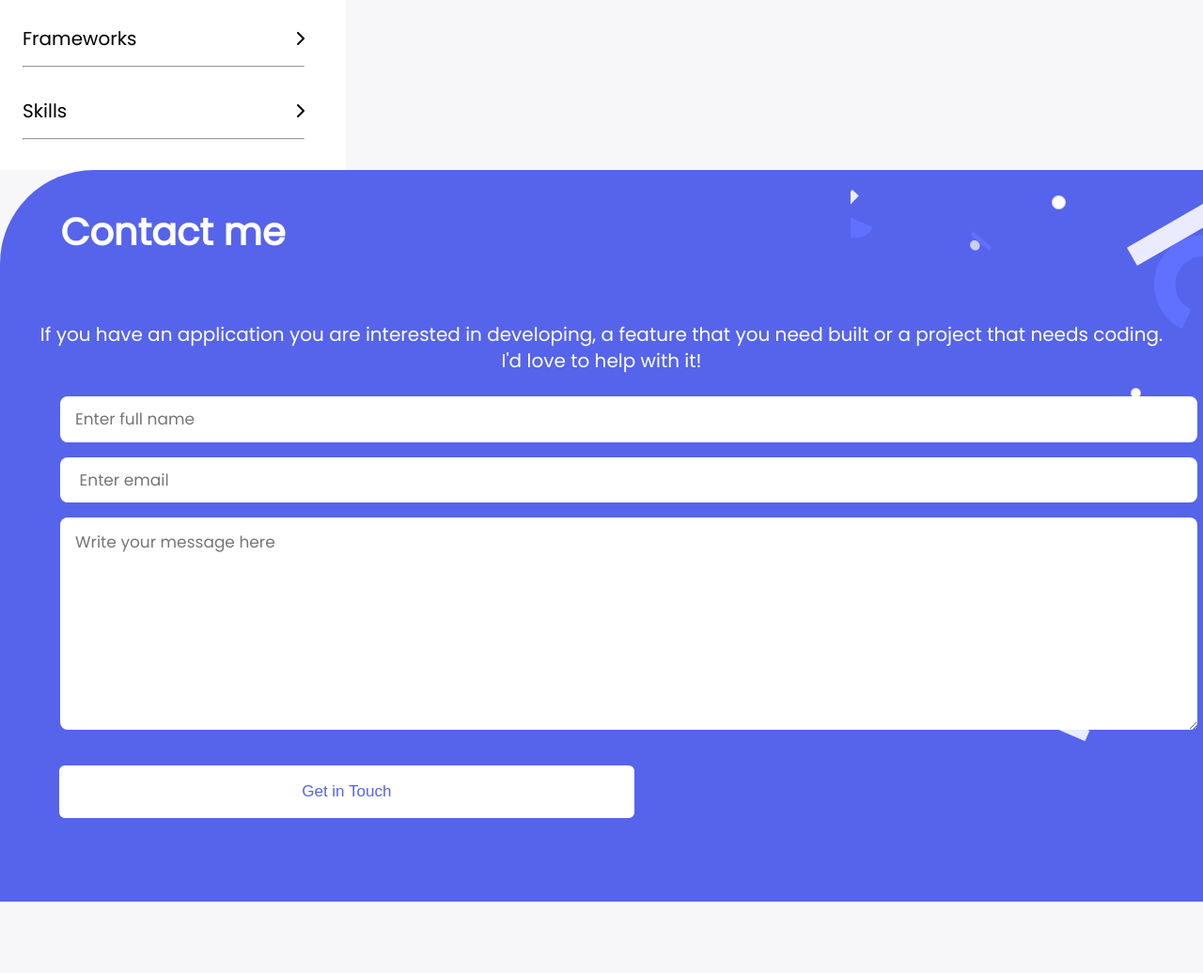
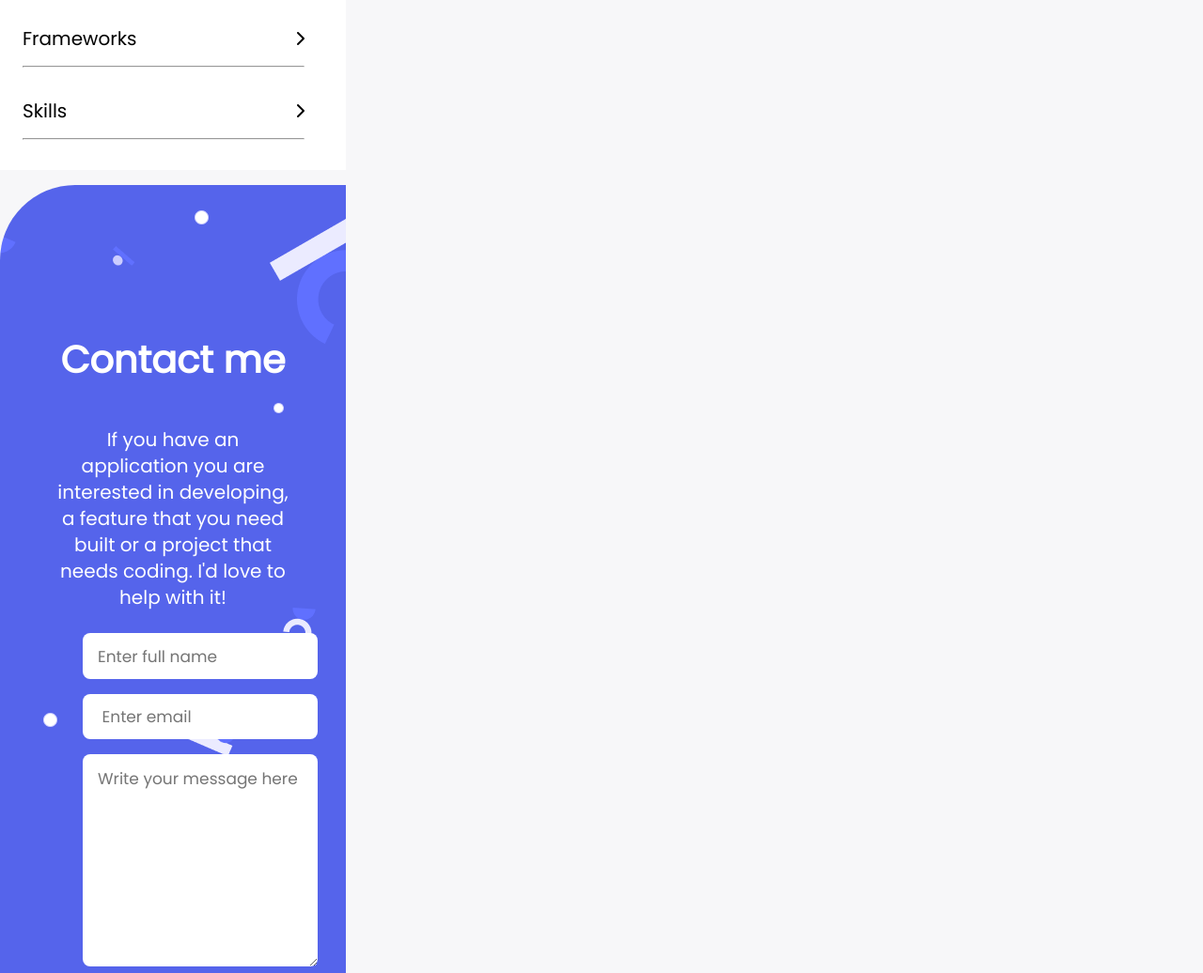
Before and after one commit to garikaipaidamoyo/Portfolio, a website: page index.html in a window 1280 px wide. Shown: the part 4318-5354 px from the top of the page at 94% size. Before the commit the page ends 5278 px from the top, so only its background shows below. Drawn offline with Linux system fonts and the light colour scheme; files whose address does not match are found by name.

Commit message:
Adding some codes to the css

```diff
--- a/style.css
+++ b/style.css
@@ -249,8 +249,11 @@ hr {
   flex-direction: column;
   background-color: #5564eb;
   min-height: 779px;
-  border-top-left-radius: 100px;
+  border-top-left-radius: 80px;
   object-fit: cover;
+  margin-top: 1rem;
+  width: 320px;
+  padding: 24px;
 }
 
 .contact-container h2 {
@@ -262,9 +265,6 @@ hr {
   font-weight: 700;
   font-size: 40px;
   line-height: 52px;
-  margin-top: 1rem;
-  width: 320px;
-  padding: 24px;
 }
 
 .contact-title {
```
